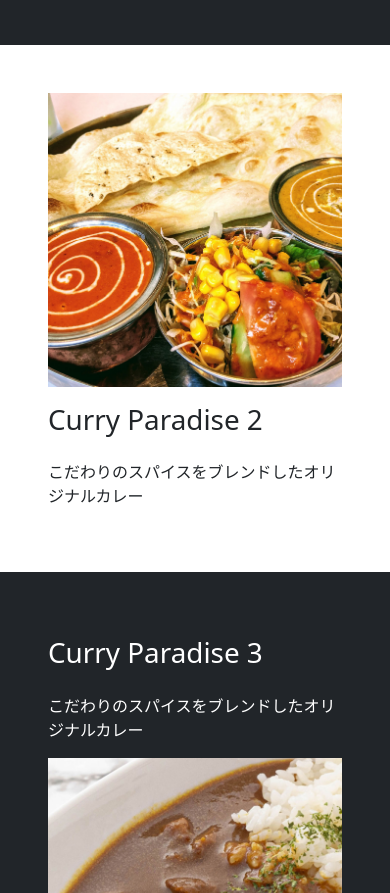
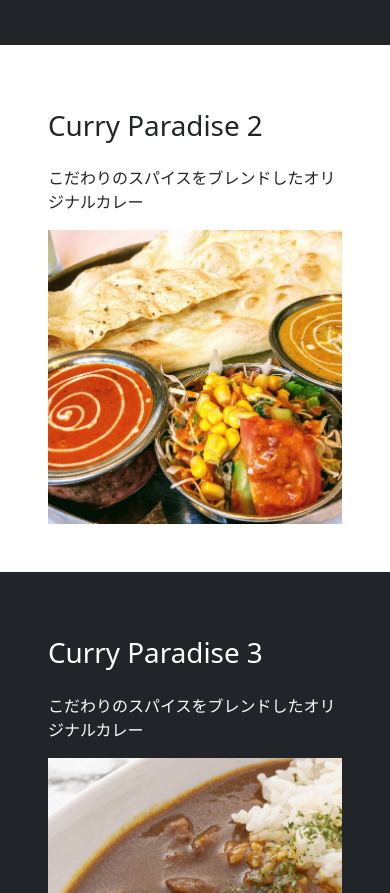
Before and after one commit to Wataru2004/curry, a plain HTML site: page index.html in a window 390 px wide. Shown: the part 996-1889 px from the top of the page. Drawn offline with nearby package versions, Linux system fonts and the light colour scheme.

Commit message:
Update index.html

```diff
--- a/index.html
+++ b/index.html
@@ -114,10 +114,10 @@
         <section id="items-2">
             <div class="container-fluid p-5">
                 <div class="row">
-                    <div class="col-sm-4">
+                    <div class="col-sm-4 order-sm-1 order-2">
                         <img src="images/curry_menu_02.jpg" alt="" class="img-fluid">
                     </div>
-                    <div class="col-sm-8">
+                    <div class="col-sm-8 order-sm-2 order-1">
                         <h2 class="fs-1 py-3">Curry Paradise 2</h2>
                         <p>こだわりのスパイスをブレンドしたオリジナルカレー</p>
                     </div>
```
